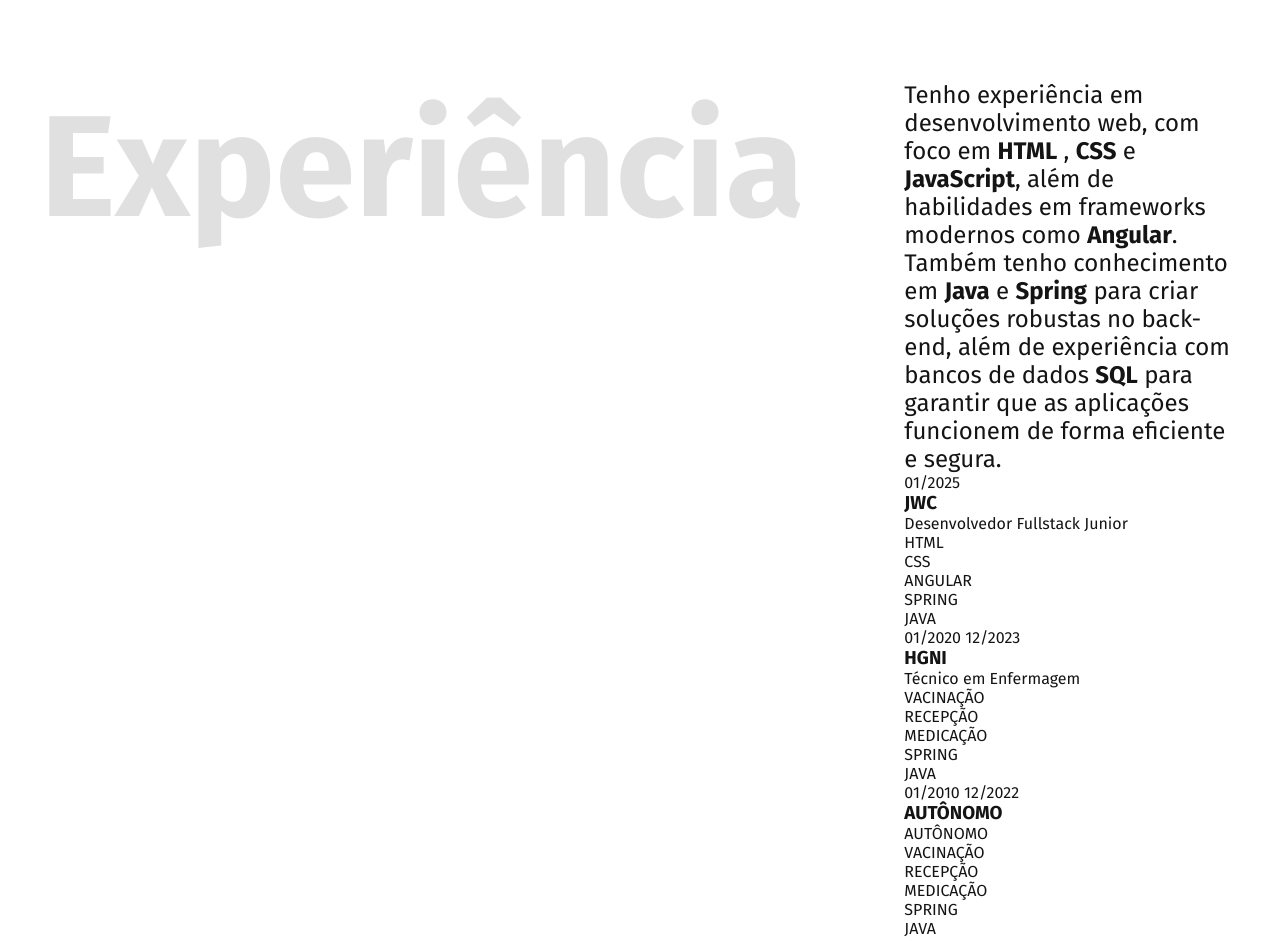
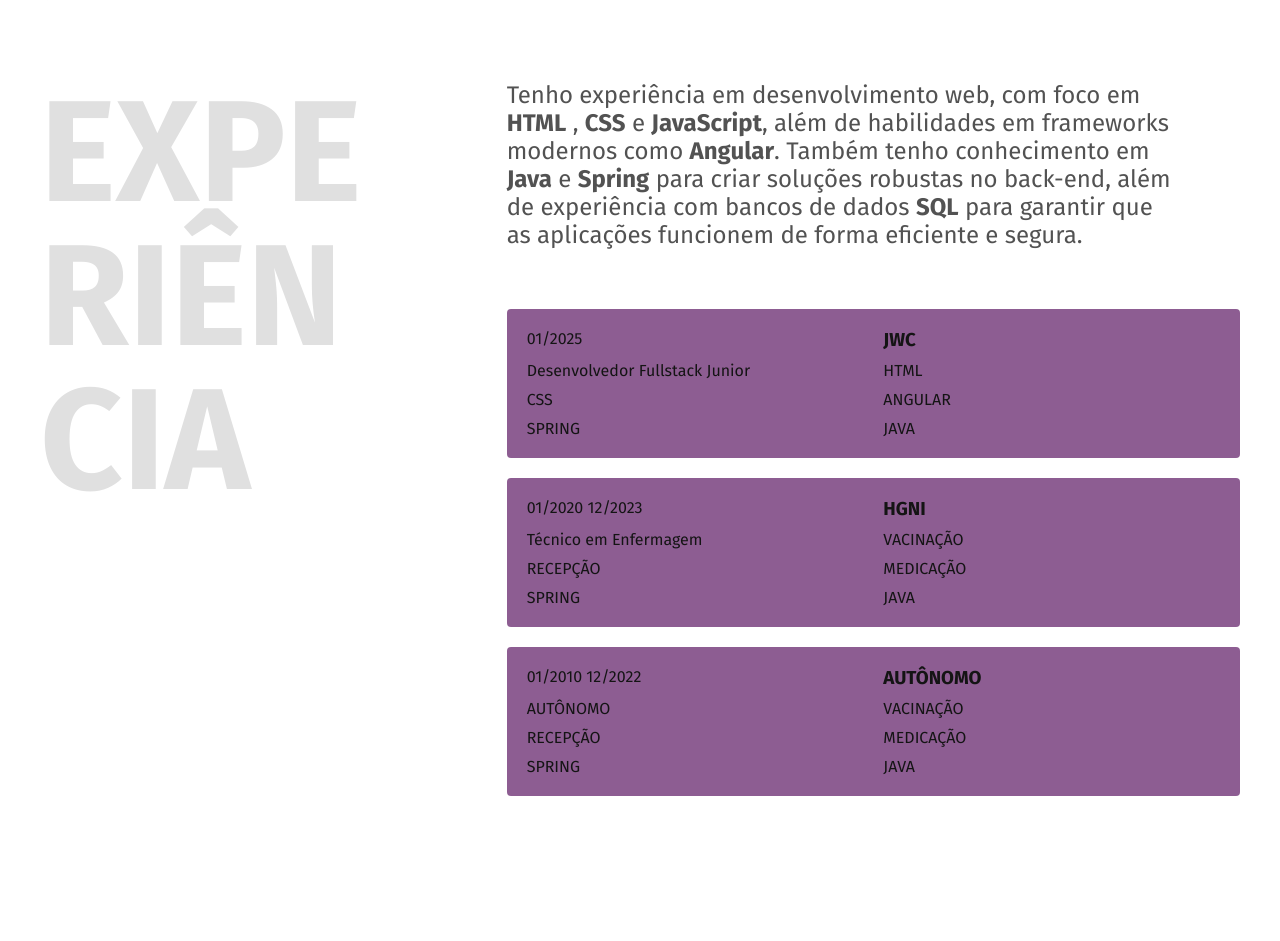
Before and after one commit to Will-firmino/portfolio, a plain HTML site: page index.html in a window 1280 px wide. Shown: the part 723-1664 px from the top of the page. After the commit the page ends 1579 px from the top, so only its background shows below. Drawn offline with Linux system fonts and the light colour scheme.

Commit message:
Alterações do meio da aula

```diff
--- a/css/style.css
+++ b/css/style.css
@@ -100,9 +100,27 @@ SEÇÃO DE EXPERIÊNCIA
 
 .experiencia-texto {
    font-size: 24px;
+   margin-bottom: 60px;
+   color: #525252;
+   max-width: 50ch;
 
 }
 
 .subtitulo {
     font-size: 144px;
+    text-transform: uppercase;
+    max-width: 4ch;  /* O valor em ch refere-se a caracter. Mantem esse número de ch na linha. */
+    word-break: break-all; /* Utilizado com o o valor ch, faz com que seja quebrado a palavra quando chegar ao número de ch informado.  */
+    line-height: 1; /* Informa o tamanho do espaçamento das linhas. */
+    letter-spacing: 0; /* Informa o tamanho do espeçamento entre as letras. */
 }
+
+.empresa {
+    display: grid;
+    grid-template-columns: 1fr 1fr;
+    gap: 10px 20px;
+    padding: 20px;
+    background: #8d5d92;
+    border-radius: 4px;
+    margin-bottom: 20px;
+}
--- a/index.html
+++ b/index.html
@@ -1,13 +1,16 @@
 <!DOCTYPE html>
 <html lang="pt-br">
   <head>
-    <meta charset="UTF-8">
-    <meta name="viewport" content="width=device-width, initial-scale=1.0">
+    <meta charset="UTF-8" />
+    <meta name="viewport" content="width=device-width, initial-scale=1.0" />
     <title>William - Desenvolvedor Full Stack</title>
-    <link rel="preconnect" href="https://fonts.googleapis.com">
-    <link rel="preconnect" href="https://fonts.gstatic.com" crossorigin>
-    <link href="https://fonts.googleapis.com/css2?family=Fira+Sans:ital,wght@0,100;0,200;0,300;0,400;0,500;0,600;0,700;0,800;0,900;1,100;1,200;1,300;1,400;1,500;1,600;1,700;1,800;1,900&display=swap" rel="stylesheet">
-    <link rel="stylesheet" href="css/style.css">
+    <link rel="preconnect" href="https://fonts.googleapis.com" />
+    <link rel="preconnect" href="https://fonts.gstatic.com" crossorigin />
+    <link
+      href="https://fonts.googleapis.com/css2?family=Fira+Sans:ital,wght@0,100;0,200;0,300;0,400;0,500;0,600;0,700;0,800;0,900;1,100;1,200;1,300;1,400;1,500;1,600;1,700;1,800;1,900&display=swap"
+      rel="stylesheet"
+    />
+    <link rel="stylesheet" href="css/style.css" />
   </head>
   <body>
     <header class="header">
@@ -22,11 +25,17 @@
     </header>
 
     <main class="introducao">
-        <img src="./img/perfil.jpg" alt="Lobo Cinza">
+      <img src="./img/perfil.jpg" alt="Lobo Cinza" />
       <div>
         <h1>José William Firmino Bezerra</h1>
-            <p>✅ <strong>Desenvolvedor Full Stack | Engenheiro de Software |</strong></p>
-            <p>Desenvolvedor Full stack apaixonado por tecnologia, aprendizado contínuo e criação de aplicações performáticas e escaláveis.</p>
+        <p>
+          ✅
+          <strong>Desenvolvedor Full Stack | Engenheiro de Software |</strong>
+        </p>
+        <p>
+          Desenvolvedor Full stack apaixonado por tecnologia, aprendizado
+          contínuo e criação de aplicações performáticas e escaláveis.
+        </p>
       </div>
     </main>
 
@@ -34,7 +43,14 @@
       <h2 class="subtitulo">Experiência</h2>
       <div>
         <p class="experiencia-texto">
-                Tenho experiência em desenvolvimento web, com foco em <strong>HTML</strong> , <strong>CSS</strong> e <strong>JavaScript</strong>, além de habilidades em frameworks modernos como <strong>Angular</strong>. Também tenho conhecimento em <strong>Java</strong> e <strong>Spring</strong> para criar soluções robustas no back-end, além de experiência com bancos de dados <strong>SQL</strong> para garantir que as aplicações funcionem de forma eficiente e segura.
+          Tenho experiência em desenvolvimento web, com foco em
+          <strong>HTML</strong> , <strong>CSS</strong> e
+          <strong>JavaScript</strong>, além de habilidades em frameworks
+          modernos como <strong>Angular</strong>. Também tenho conhecimento em
+          <strong>Java</strong> e <strong>Spring</strong> para criar soluções
+          robustas no back-end, além de experiência com bancos de dados
+          <strong>SQL</strong> para garantir que as aplicações funcionem de
+          forma eficiente e segura.
         </p>
 
         <div class="empresa">
@@ -69,14 +85,7 @@
           <p class="empresa-texto">SPRING</p>
           <p class="empresa-texto">JAVA</p>
         </div>
-
-
       </div>
     </section>
-
-
-
-
-
   </body>
 </html>
```
Lines whose indentation alone changed are shown as unchanged.
